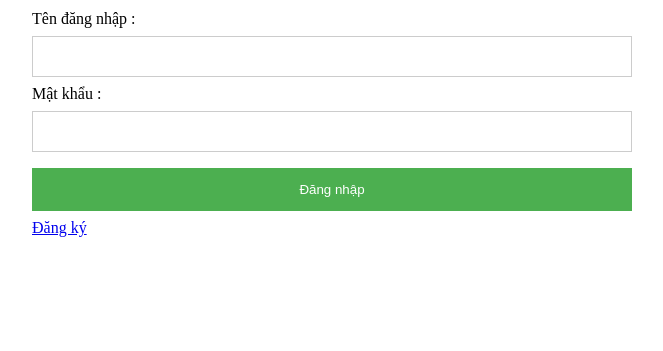
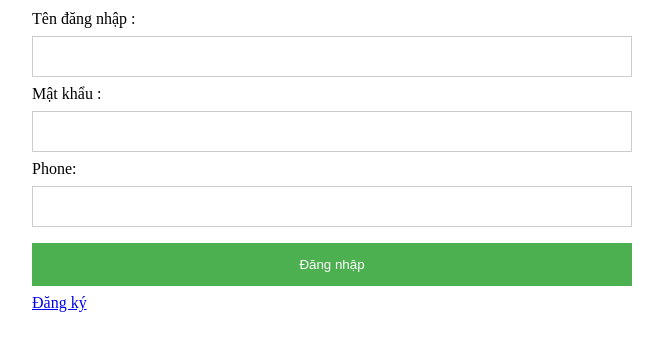
Before and after one commit to atruzg/textgithub, a PHP site: page /login.php in a window 1280 px wide. Shown: the top 351 px of the page, without its empty margins (308-971 px from the left). Run offline with PHP 8.4, Linux system fonts and the light colour scheme.

Commit message:
high commit

```diff
--- a/login.php
+++ b/login.php
@@ -8,6 +8,7 @@
 <form action='login.php' class="dangnhap" method='POST'>
 Tên đăng nhập : <input type='text' name='username' />
 Mật khẩu : <input type='password' name='password' />
+Phone: <input type='password' name='password' />
 <input type='submit' class="button" name="dangnhap" value='Đăng nhập' />
 <a href='D:\XAMPP\htdocs\dangky\register.php' title='Đăng ký'>Đăng ký</a>
 <?php require 'xuly.php';?>
```
